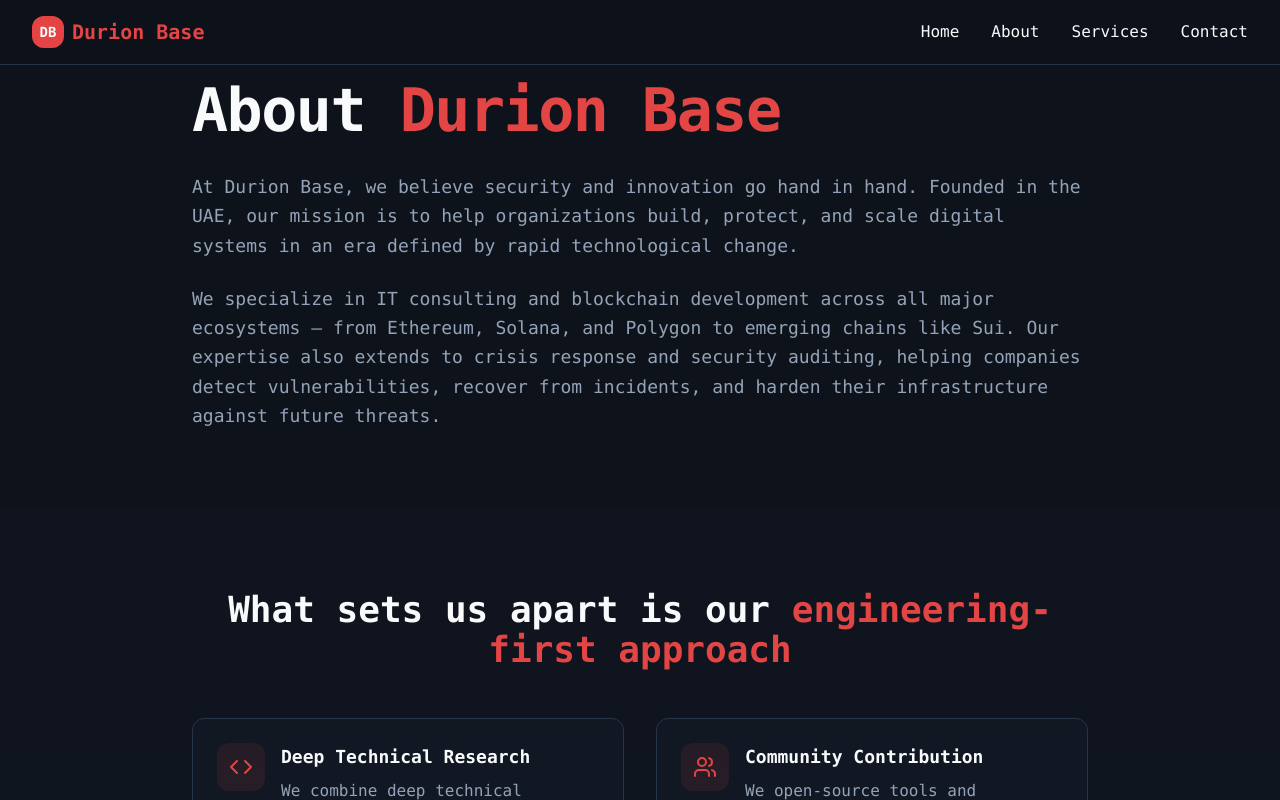
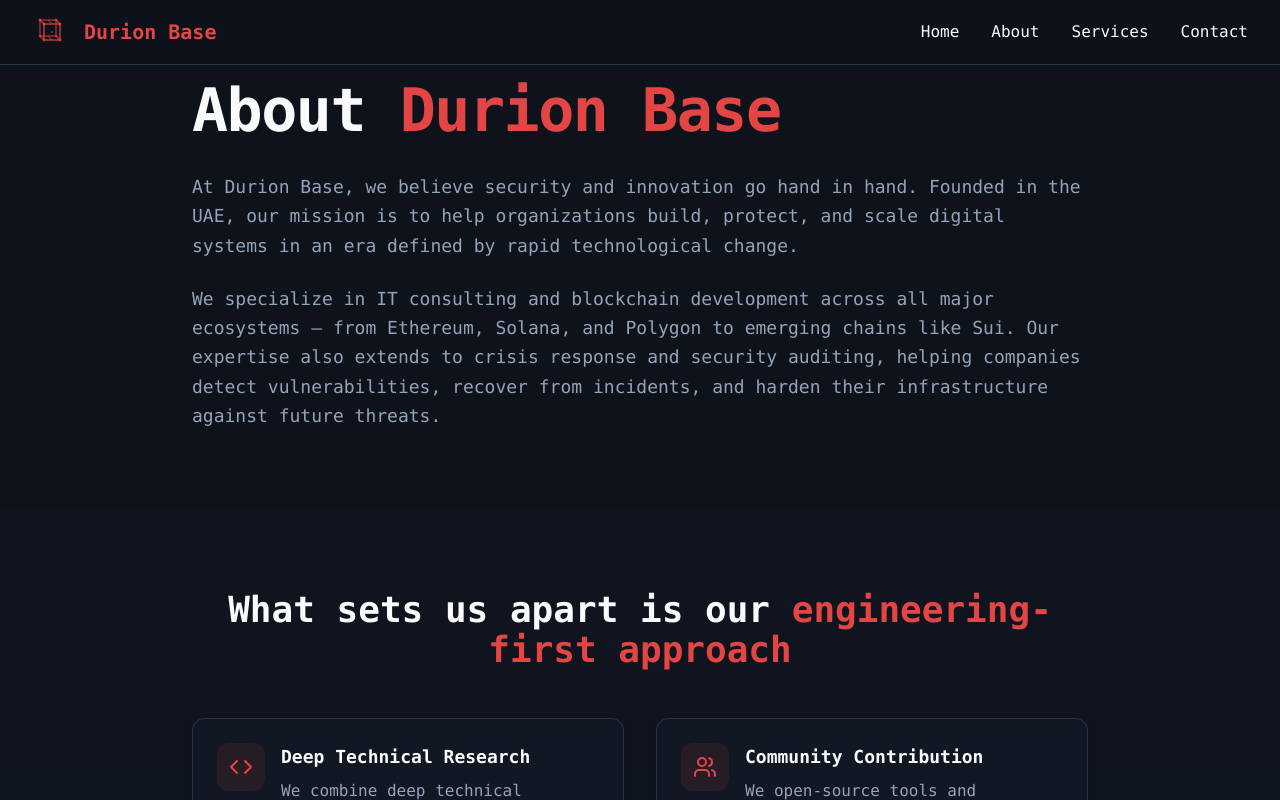
Before and after one commit to DurionBase/durion-craft, a React (Vite) app: page /about in a window 1280 px wide. Shown: the top 800 px of the page. Built offline with nearby package versions, Linux system fonts and the light colour scheme.

Commit message:
Update logo with inspiration

```diff
--- a/src/components/Navbar.tsx
+++ b/src/components/Navbar.tsx
@@ -10,10 +10,38 @@ export const Navbar = () => {
       <div className="max-w-7xl mx-auto px-4 sm:px-6 lg:px-8">
         <div className="flex justify-between items-center h-16">
           {/* Logo */}
-          <div className="flex items-center space-x-2">
-            <div className="w-8 h-8 bg-gradient-to-br from-primary via-accent to-primary rounded-lg flex items-center justify-center relative overflow-hidden">
-              <div className="absolute inset-0 bg-gradient-to-br from-primary/20 to-accent/20 animate-pulse"></div>
-              <span className="text-primary-foreground font-bold text-sm relative z-10">DB</span>
+          <div className="flex items-center space-x-3">
+            <div className="w-10 h-10 relative">
+              {/* 3D Cube Network Structure */}
+              <svg viewBox="0 0 40 40" className="w-full h-full">
+                {/* Cube edges */}
+                <g stroke="hsl(var(--primary))" strokeWidth="1.5" fill="none">
+                  {/* Front face */}
+                  <path d="M12 12 L28 12 L28 28 L12 28 Z" className="opacity-80" />
+                  {/* Back face */}
+                  <path d="M8 8 L24 8 L24 24 L8 24 Z" className="opacity-60" />
+                  {/* Connecting edges */}
+                  <path d="M12 12 L8 8" className="opacity-70" />
+                  <path d="M28 12 L24 8" className="opacity-70" />
+                  <path d="M28 28 L24 24" className="opacity-70" />
+                  <path d="M12 28 L8 24" className="opacity-70" />
+                  {/* Internal connections */}
+                  <path d="M20 12 L16 8" className="opacity-50" />
+                  <path d="M20 28 L16 24" className="opacity-50" />
+                </g>
+                {/* Network nodes */}
+                <g fill="hsl(var(--primary))">
+                  <circle cx="12" cy="12" r="1.5" className="animate-pulse" />
+                  <circle cx="28" cy="12" r="1.5" className="animate-pulse" style={{ animationDelay: '0.2s' }} />
+                  <circle cx="28" cy="28" r="1.5" className="animate-pulse" style={{ animationDelay: '0.4s' }} />
+                  <circle cx="12" cy="28" r="1.5" className="animate-pulse" style={{ animationDelay: '0.6s' }} />
+                  <circle cx="8" cy="8" r="1.5" className="animate-pulse" style={{ animationDelay: '0.1s' }} />
+                  <circle cx="24" cy="8" r="1.5" className="animate-pulse" style={{ animationDelay: '0.3s' }} />
+                  <circle cx="24" cy="24" r="1.5" className="animate-pulse" style={{ animationDelay: '0.5s' }} />
+                  <circle cx="8" cy="24" r="1.5" className="animate-pulse" style={{ animationDelay: '0.7s' }} />
+                  <circle cx="20" cy="20" r="1" className="animate-pulse" style={{ animationDelay: '0.4s' }} />
+                </g>
+              </svg>
             </div>
             <span className="text-xl font-bold bg-gradient-to-r from-primary to-accent bg-clip-text text-transparent">
               Durion Base
```
